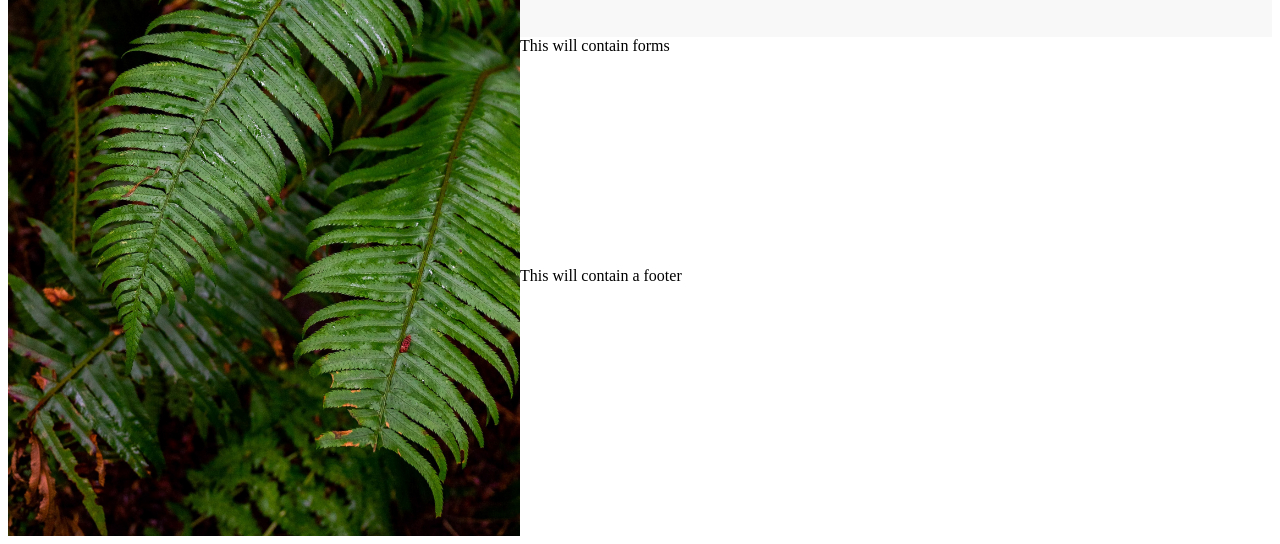
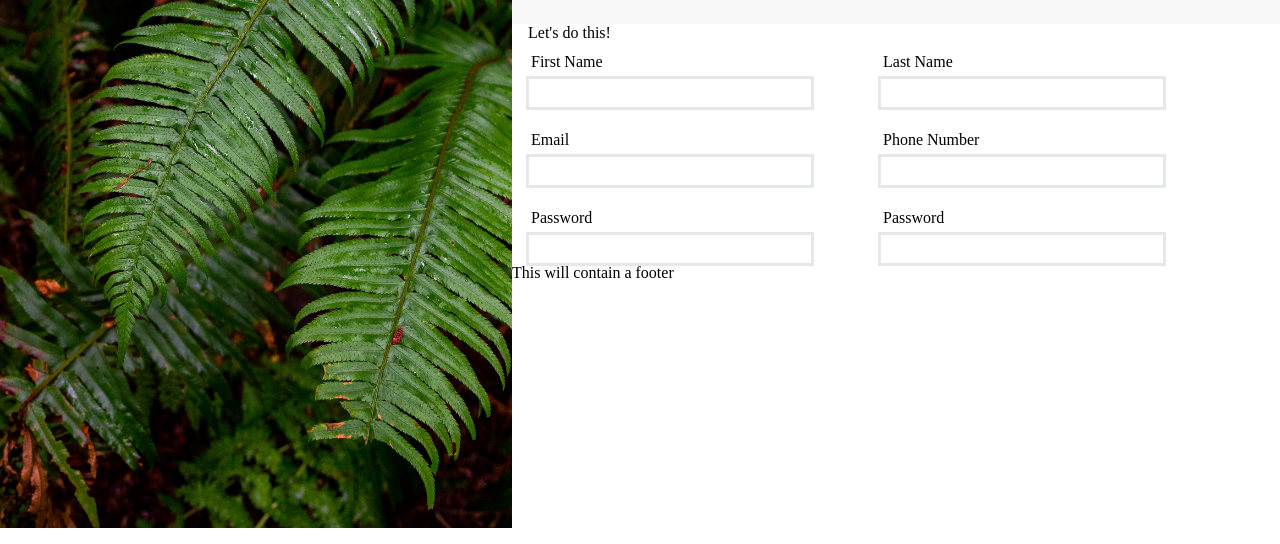
Before and after one commit to adriant172/Sign-up-Form, a plain HTML site: page index.html in a window 1280 px wide. Shown: the part 272-816 px from the top of the page. Drawn offline with Linux system fonts and the light colour scheme.

Commit message:
add form input fields to main section of main content panel

```diff
--- a/index.html
+++ b/index.html
@@ -20,7 +20,41 @@
             Sign up now to get started.</p>
             <p>You <em>know </em>you want to.</p>
         </header>
-        <main>This will contain forms </main>
+        <main>
+            <form action="" id="main-form">
+                <fieldset>
+                    <legend>Let's do this!</legend>
+                    <div>
+                        <label for="fname">First Name</label>
+                        <input type="text" name="fname" id="fname" required>
+                        <span></span>
+                    </div>
+                    <div>
+                        <label for="lname">Last Name</label>
+                        <input type="text" name="lname" id="lname" required>
+                        <span></span>
+                    </div>
+                    <div>
+                        <label for="email">Email</label>
+                        <input type="email" name="email" id="email" required>
+                        <span></span>
+                    </div>
+                    <div>
+                        <label for="phone">Phone Number</label>
+                        <input type="tel" name="phone" id="phone" pattern="^\d{3}[-. ]\d{3}[-. ]\d{4}$">
+                        <span></span>
+                    </div>
+                    <div>
+                        <label for="password">Password</label>
+                        <input type="password" name="password" id="password">
+                    </div>
+                    <div>
+                        <label for="confirm-pass">Password</label>
+                        <input type="password" name="confirm-pass" id="confirm-pass">
+                    </div>
+                </fieldset>
+            </form>
+        </main>
         <footer>This will contain a footer</footer>
     </div>
 </body>
--- a/styles.css
+++ b/styles.css
@@ -13,7 +13,8 @@ body {
     display: flex;
     flex-direction: row;
     justify-content:space-between;
-    height: 100vh
+    height: 100vh;
+    margin: 0px;
 }
 .logo ,.main-content {
     position: relative;
@@ -47,6 +48,9 @@ body {
     flex-direction: column;
     width: 60vw;
 }
+fieldset {
+    border: none;
+}
 header {
     height: 35vh;
     display: flex;
@@ -64,6 +68,28 @@ header > * {
 main {
     height: 30vh
 }
+fieldset {
+    display: flex;
+    flex-flow: row wrap;
+    justify-content: space-between;
+    width: 50vw;;
+}
+fieldset > div {
+    margin-bottom: 1rem;
+    display: flex;
+    flex-flow: row wrap;
+    width: 22.5vw;
+}
+label,input {
+    display: block;
+    font-size: 100%;
+    box-sizing: border-box;
+    width: 100%;
+    padding: 5px;
+}
+input {
+    border: solid #E5E7EB;
+}
 footer {
     height: 35vh;
 }
```
